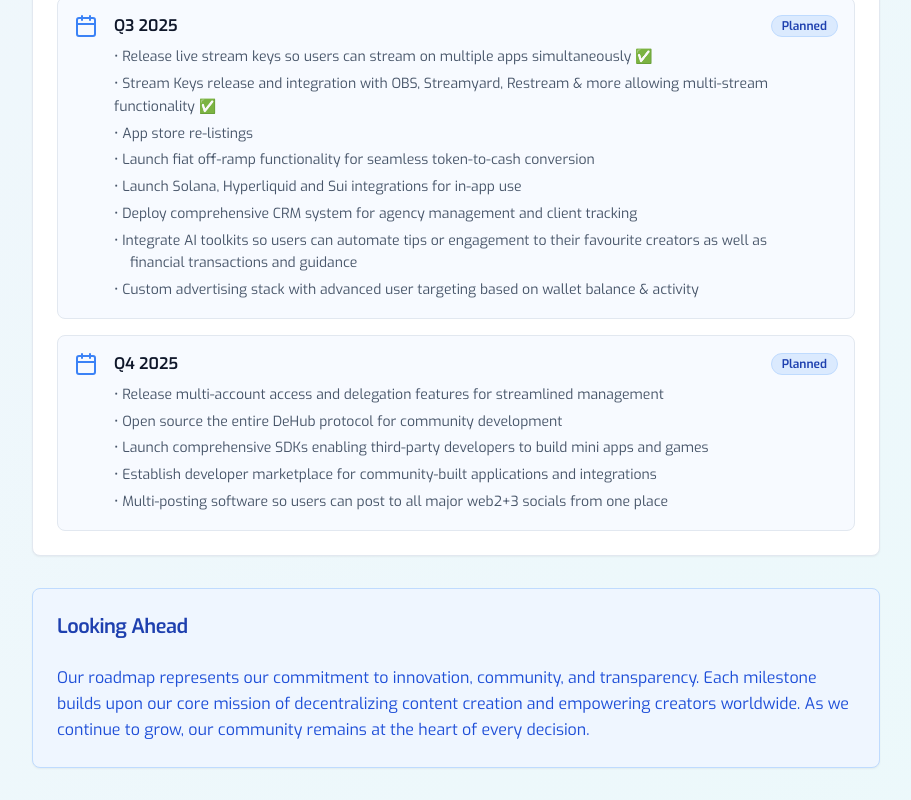
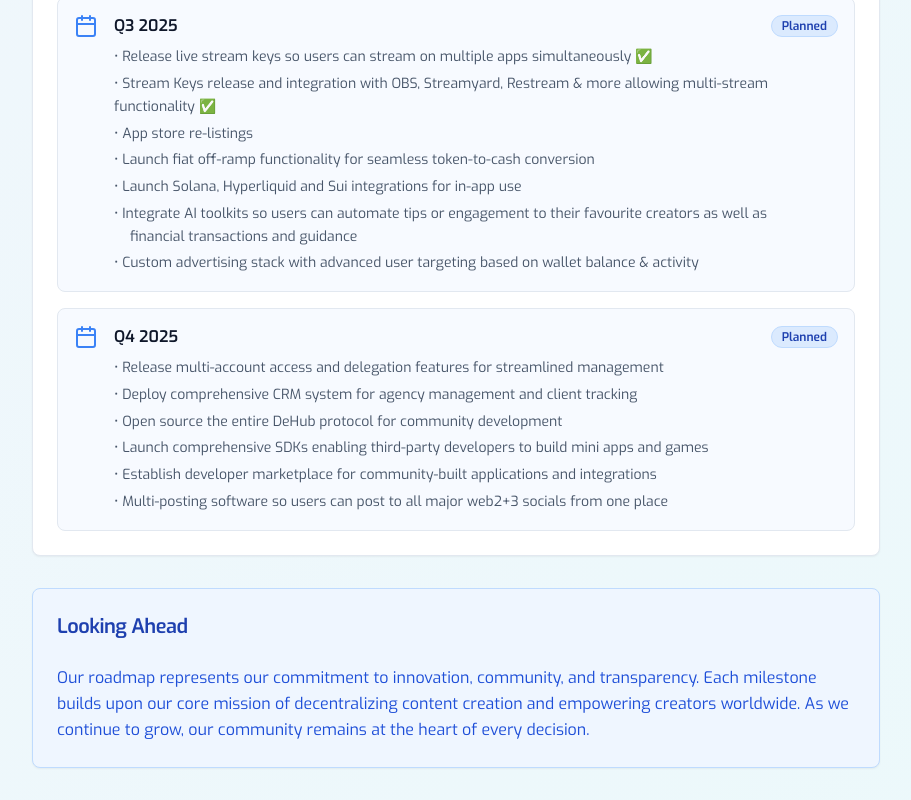
Before and after one commit to maldoteth/dehubdocs, a React (Vite) app: page /docs/roadmap in a window 1280 px wide. Shown: the part 811-1611 px from the top of the page, without its empty margins (312-1223 px from the left). Built offline with nearby package versions, Linux system fonts and the light colour scheme.

Commit message:
Move CRM goal to Q4
Move CRM goal from Q3 to Q4 in the roadmap.

```diff
--- a/src/pages/docs/Roadmap.tsx
+++ b/src/pages/docs/Roadmap.tsx
@@ -1,3 +1,4 @@
+
 import React, { useState } from 'react';
 import { Card, CardContent, CardHeader, CardTitle } from '@/components/ui/card';
 import { Badge } from '@/components/ui/badge';
@@ -524,7 +525,6 @@ const Roadmap = () => {
                       <div>• Launch fiat off-ramp functionality for seamless token-to-cash conversion</div>
 
                       <div>• Launch Solana, Hyperliquid and Sui integrations for in-app use</div>
-                      <div>• Deploy comprehensive CRM system for agency management and client tracking</div>
                       <div>• Integrate AI toolkits so users can automate tips or engagement to their favourite creators as well as
                         <span className="block ml-4">financial transactions and guidance</span>
                       </div>
@@ -547,6 +547,7 @@ const Roadmap = () => {
                     </div>
                     <div className="text-slate-600 text-sm leading-relaxed space-y-1">
                       <div>• Release multi-account access and delegation features for streamlined management</div>
+                      <div>• Deploy comprehensive CRM system for agency management and client tracking</div>
                       <div>• Open source the entire DeHub protocol for community development</div>
                       <div>• Launch comprehensive SDKs enabling third-party developers to build mini apps and games</div>
                       <div>• Establish developer marketplace for community-built applications and integrations</div>
```
